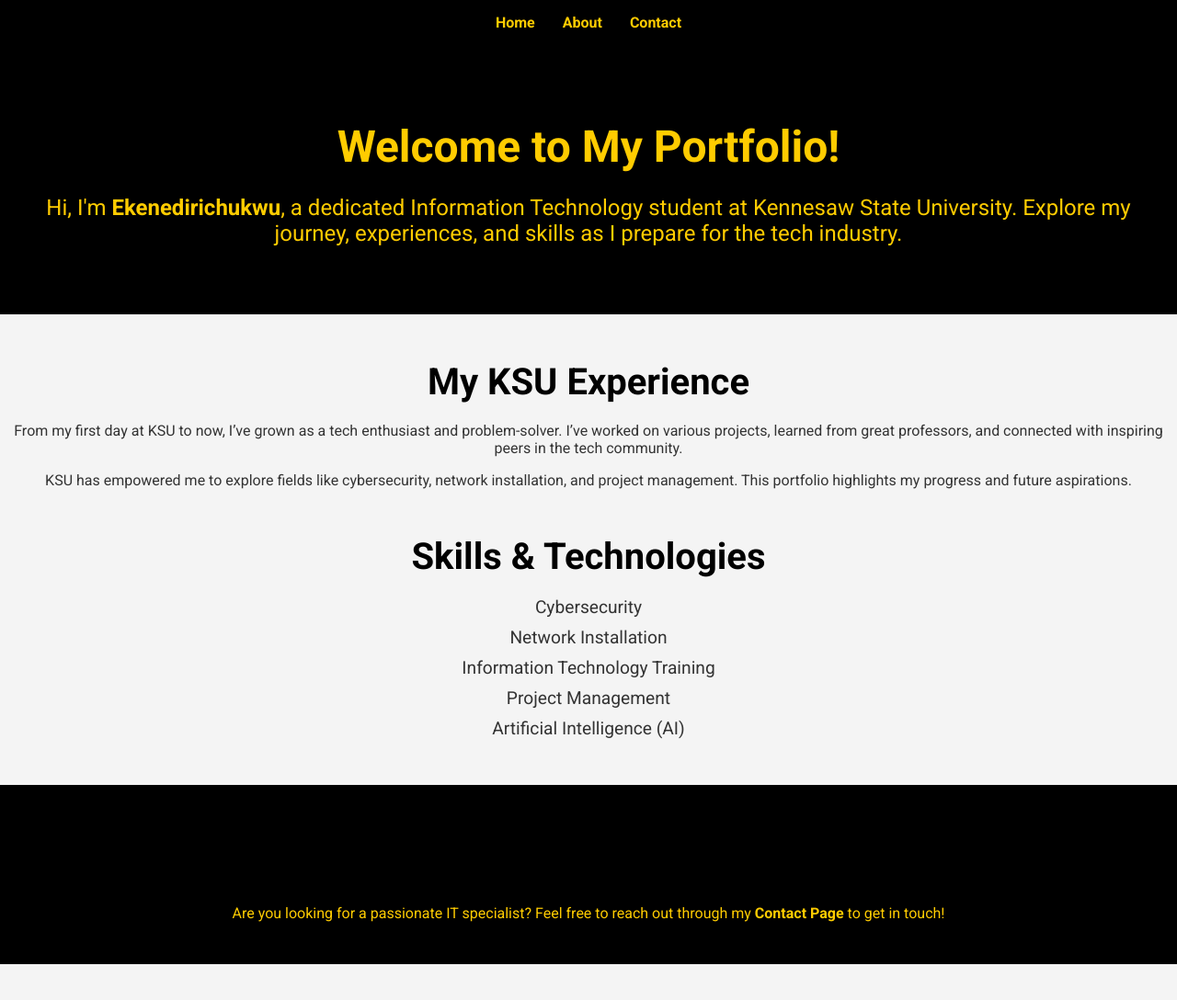
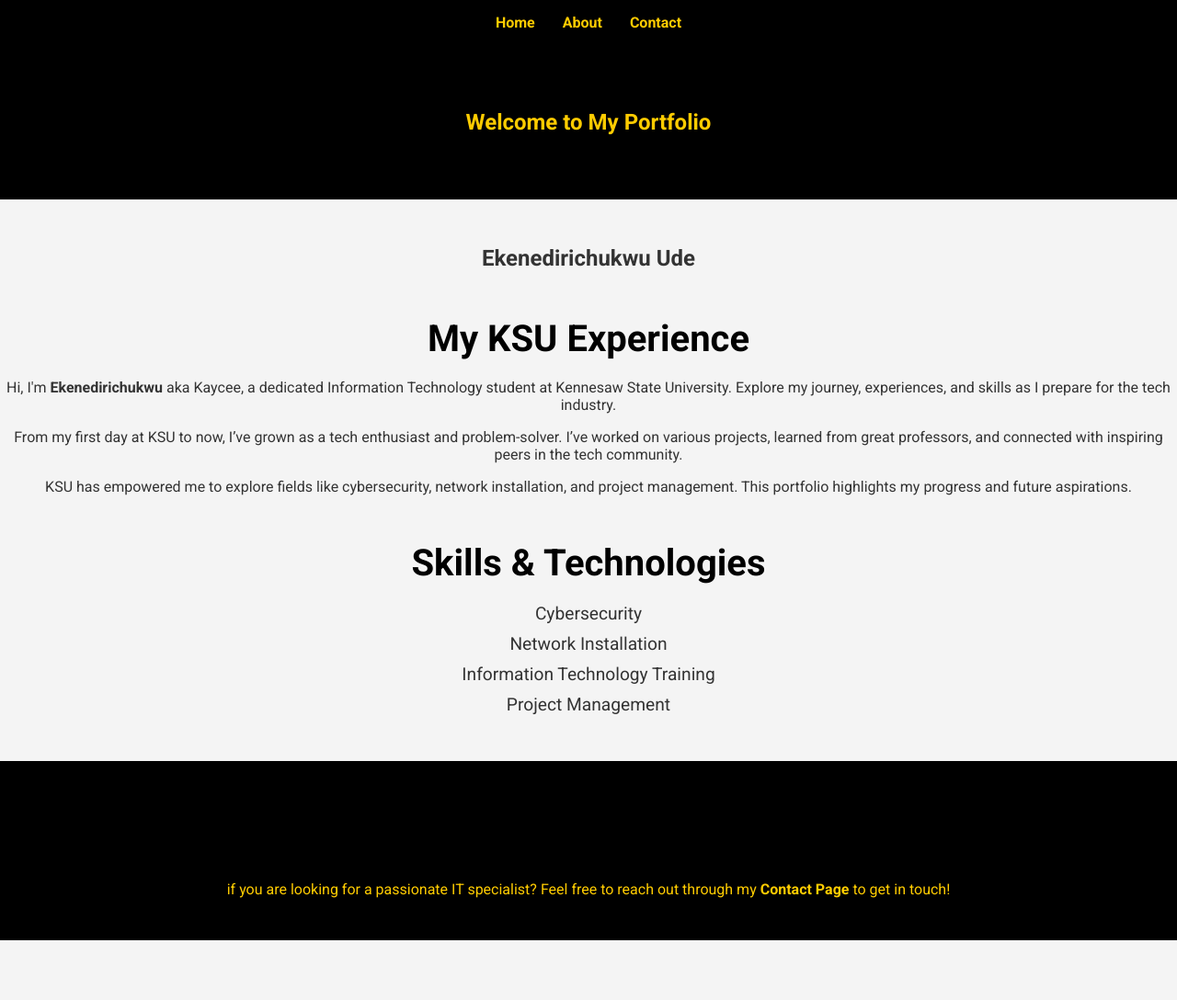
Before and after one commit to Kaycee500/Project-Milestone-1, a plain HTML site: page index.html in a window 1280 px wide. Shown: the whole page at 92% size. Drawn offline with Linux system fonts and the light colour scheme.

Commit message:
Update index.html

```diff
--- a/index.html
+++ b/index.html
@@ -17,20 +17,26 @@
         </ul>
     </nav>
 
-    <!-- Header Section -->
     <header>
-        <h1>Welcome to My Portfolio!</h1>
-        <p>Hi, I'm <strong>Ekenedirichukwu</strong>, a dedicated Information Technology student at Kennesaw State University. Explore my journey, experiences, and skills as I prepare for the tech industry.</p>
+        <div class="top-left">
+            <h2>Welcome to My Portfolio</h2>
+        </div>
     </header>
 
-    <!-- Intro Section: Journey at KSU -->
+    <!-- Main Content Section -->
+    <section class="main-section">
+        <h1>Ekenedirichukwu Ude</h1>
+    </section>
+
+    <!-- Intro Section: My Journey at KSU -->
     <section class="journey">
         <h2>My KSU Experience</h2>
+        <p>Hi, I'm <strong>Ekenedirichukwu</strong> aka Kaycee, a dedicated Information Technology student at Kennesaw State University. Explore my journey, experiences, and skills as I prepare for the tech industry.</p>
         <p>From my first day at KSU to now, I’ve grown as a tech enthusiast and problem-solver. I’ve worked on various projects, learned from great professors, and connected with inspiring peers in the tech community.</p>
         <p>KSU has empowered me to explore fields like cybersecurity, network installation, and project management. This portfolio highlights my progress and future aspirations.</p>
     </section>
 
-    <!-- Featured Skills -->
+    <!-- My Skills -->
     <section class="skills">
         <h2>Skills & Technologies</h2>
         <ul>
@@ -38,14 +44,13 @@
             <li>Network Installation</li>
             <li>Information Technology Training</li>
             <li>Project Management</li>
-            <li>Artificial Intelligence (AI)</li>
         </ul>
     </section>
 
     <!-- Call to Action -->
     <section class="cta">
         <h2>Let's Connect!</h2>
-        <p>Are you looking for a passionate IT specialist? Feel free to reach out through my <a href="contact.html">Contact Page</a> to get in touch!</p>
+        <p>if you are looking for a passionate IT specialist? Feel free to reach out through my <a href="contact.html">Contact Page</a> to get in touch!</p>
     </section>
 
 </body>
```
